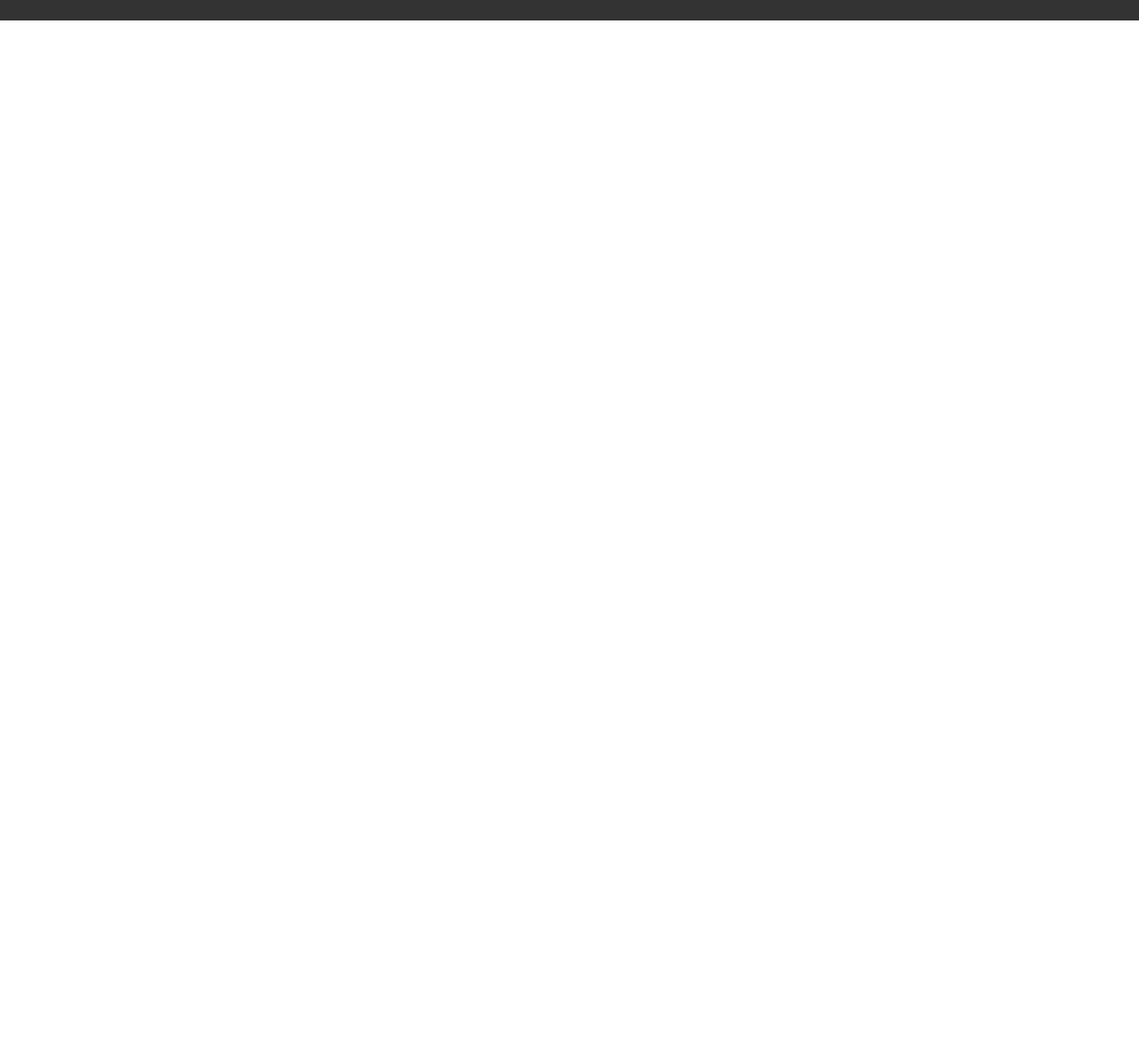
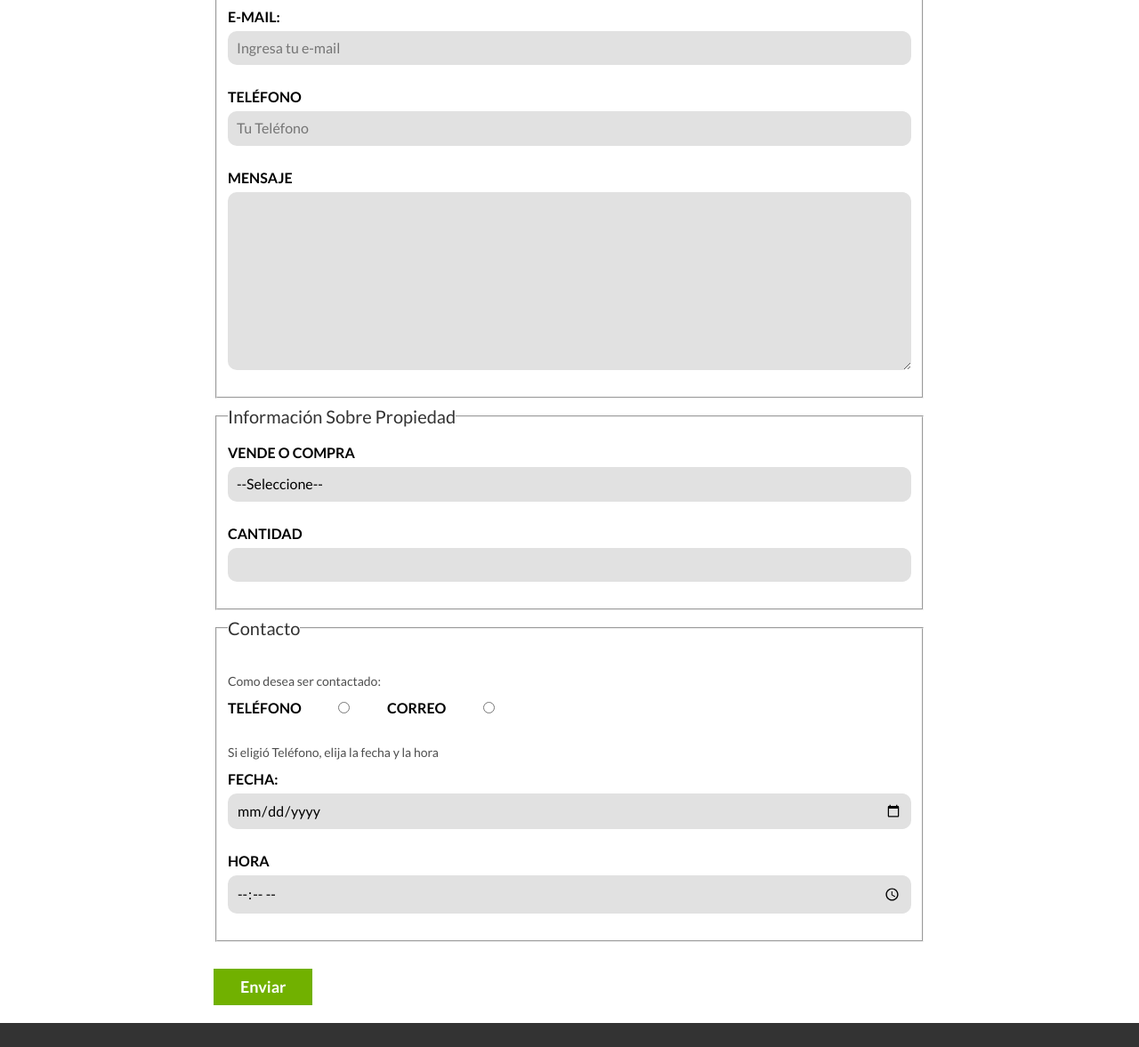
Before and after one commit to DamonBalam/proyectoBR, a plain HTML site: page contacto.html in a window 1280 px wide. Shown: the part 1141-2318 px from the top of the page at 89% size. Before the commit the page ends 1164 px from the top, so only its background shows below. Drawn offline with Linux system fonts and the light colour scheme.

Commit message:
cambios en el formulario de contacto

```diff
--- a/contacto.html
+++ b/contacto.html
@@ -5,7 +5,7 @@
      <meta name="viewport" content="width=device-width, initial-scale=1.0">
      <meta http-equiv="X-UA-Compatible" content="ie=edge">
      <link rel="icon" type="image/vnd.microsoft.icon" href="img/tazadb.ico">
-     <title>Anuncios</title>
+     <title>Bienes Raices</title>
      <link href="https://fonts.googleapis.com/css?family=Lato:300,400,700,900" rel="stylesheet">
      <link rel="stylesheet" href="css/normalize.css">
      <link rel="stylesheet" href="css/style.css">
@@ -37,11 +37,58 @@
      <main class="contenedor seccion contenido-centrado">
           <h2 class="fw-300 centrar-texto">Llena el Formulario de Contacto</h2>
           <form action="">
-               <label for="name">Nombre:</label>
-               <input type="text" id="name" placeholder="Tu Nombre" >
+               <fieldset>
+                    <legend>Información Personal</legend>
+                    <label for="name">Nombre:</label>
+                    <input type="text" id="name" placeholder="Tu Nombre" >
+
+                    <label for="email">E-mail:</label>
+                    <input type="email" name="" id="email" placeholder="Ingresa tu e-mail" required>
+
+                    <label for="telefono">Teléfono</label>
+                    <input type="tel" id="telefono" placeholder="Tu Teléfono" required>
+
+                    <label for="mensaje">Mensaje</label>
+                    <textarea name="mensaje" id="mensaje" ></textarea>
+               </fieldset>
+
+               <fieldset>
+                    <legend>Información Sobre Propiedad</legend>
+
+                    <label for="opciones">Vende o Compra</label>
+
+                    <select id="opciones">
+                         <option value="" disabled selected>--Seleccione--</option>
+                         <option value="compra">Compra</option>
+                         <option value="vende">Vende</option>
+                    </select>
+
+                    <label for="cantidad">Cantidad</label>
+                    <input type="number" >
+               </fieldset>
+
+               <fieldset>
+                    <legend>Contacto</legend>
+                    <p>Como desea ser contactado:</p>
+
+                    <div class="forma-contacto">
+                         <label for="tel">Teléfono</label>
+                          <input type="radio"  name="contacto" value="tel" id="tel">
+
+                         <label for="correo">Correo</label>
+                          <input type="radio" name="contacto" value="correo" id="correo">
+                    </div>
+
+                     <p>Si eligió Teléfono, elija la fecha y la hora</p>
+                     <label for="fecha">Fecha:</label>
+                     <input type="date" id="fecha">
+
+                     <label for="hora">Hora</label>
+                     <input type="time" id="hora">
+               </fieldset>
+               <input type="submit" value="Enviar" class="btn btn-verde">
           </form>
      </main>
-
 
      <!--end main  -->
 
--- a/css/style.css
+++ b/css/style.css
@@ -64,6 +64,10 @@ h4{
      margin-top: 3rem;
      display: inline-block;
      text-align: center;
+     border: none;
+}
+.btn:hover{
+     cursor: pointer;
 }
 .btn-amarillo{
      background-color: #E08709;
@@ -300,3 +304,50 @@ h4{
       justify-content: space-between;
       align-items: center
  }
+
+ /* contacto */
+ form p{
+      font-size: 1.4rem;
+      color: #4e4e4e;
+      margin: 2rem 0 0 0;
+
+ }
+legend{
+     font-size: 2rem;
+     color: #333333;
+}
+ label{
+      font-weight: 700;
+      text-transform: uppercase;
+      display: block;
+ }
+ input:not([type="submit"]),
+ textarea,
+ select
+ {
+      background-color: #e1e1e1;
+      display: block;
+      width: 100%;
+      padding: 1rem;
+      margin-bottom: 2rem;
+      border: none;
+      border-radius: 1rem;
+
+ }
+ input[type="radio"]{
+      width: auto;
+      margin: 0;
+ }
+ select{
+      -webkit-appearance: none;
+      appearance: none;
+ }
+ textarea{
+      height: 20rem;
+ }
+ .forma-contacto{
+      max-width: 30rem;
+      display: flex;
+      justify-content: space-between;
+      align-items: center;
+ }
```
